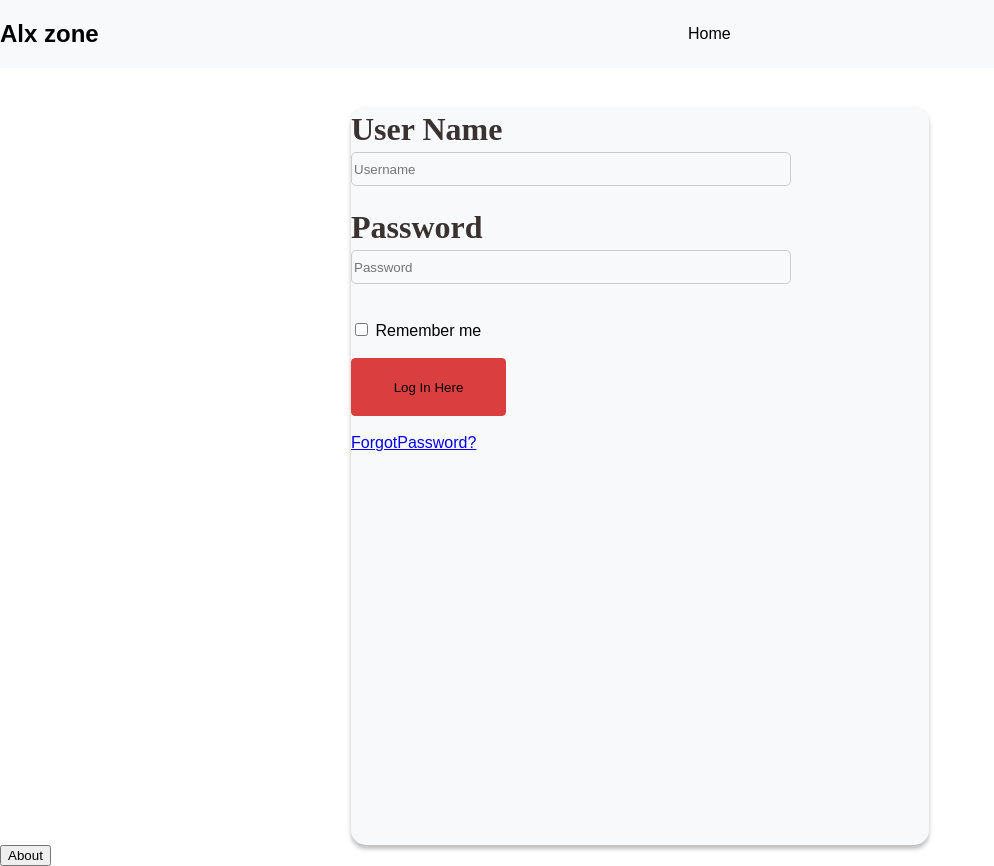
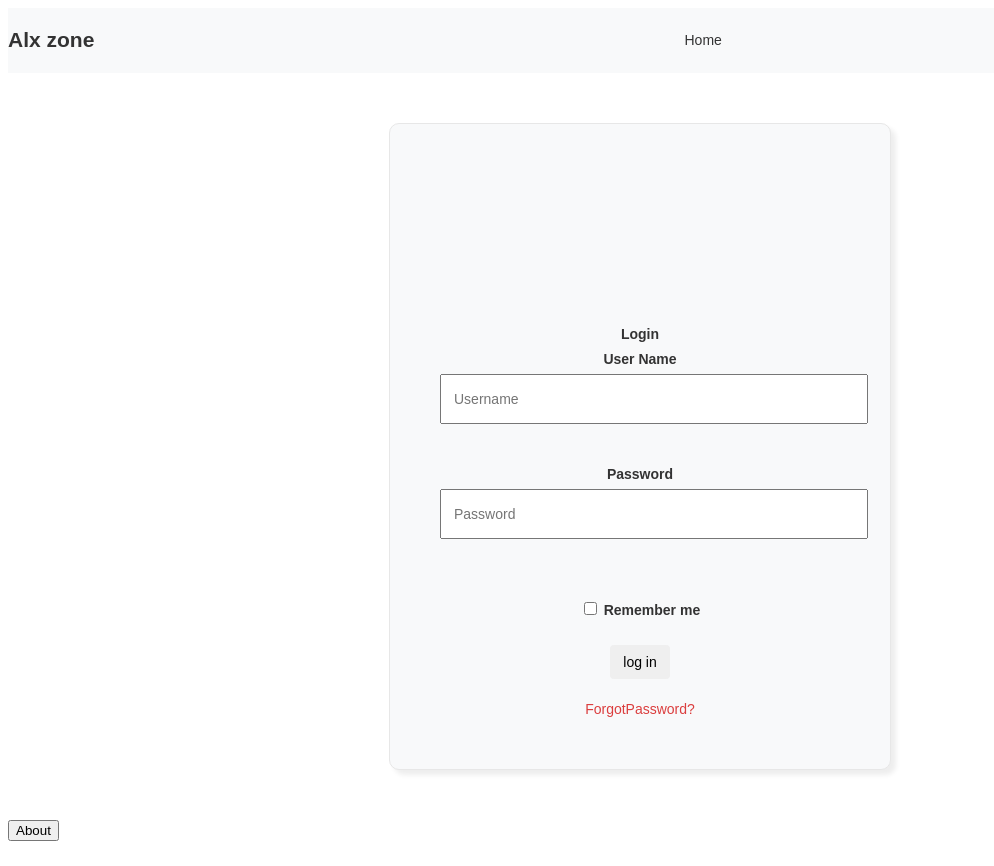
Before and after one commit to abrhamadddis/ALX_zone, a Python web app: template template/login.html in a window 1280 px wide. Shown: the whole page, without its empty margins (0-994 px from the left). After the commit the page ends 841 px from the top, so only its background shows below. Run offline with Jinja, Linux system fonts and the light colour scheme; the template is opened without the code that fills it, so the values that code supplies are empty.

Commit message:
clone started

```diff
--- a/template/login.css
+++ b/template/login.css
@@ -1,9 +1,12 @@
 body
 {
-    margin: 0;
-    padding: 0;
-    background-color:white;
-    font-family: 'Arial';
+
+    font-family: "aktiv-grotesk", sans-serif;
+    font-size: 14px;
+    line-height: 1.428571429;
+    color: #333333;
+    background-color: #fff;
+
 }
 nav {
     background-color: #F8F9FA;
@@ -17,52 +20,66 @@ ul {
     margin: auto;
 }
 form {
-margin:auto;
-margin-top:3%;
-width: 578px;
-height: 739px;
 
-background: #F8F9FA;
-box-shadow: 0px 4px 4px rgba(0, 0, 0, 0.25);
-border-radius: 15px;
+        background-color: #f8f9fa;
+        border: 1px solid #e7e7e7;
+        border-radius: 10px;
+        box-shadow: 5px 5px 5px #eee;
+        margin: 50px auto;
+        max-width: 400px;
+        padding: 50px;
+        text-align: center;
+        width: 100%;
 }
-/* #main{
-max-widt;
-margin: auto;
-} */
+
+#main{
+
+padding-top:150px;
+}
 .input_2{
-box-sizing: border-box;
-width: 440px;
-height: 34px;
-
-background: #F8F9FA;
-border: 1px solid #CCCCCC;
-border-radius: 5px;
+    display: block;
+    width: 100%;
+    height: 34px;
+    padding: 6px 12px;
+    font-size: 14px;
+    line-height: 1.428571429;
 }
 #log {
-    box-sizing: border-box;
-
-    width: 155px;
-    height: 58px;
-
-    background: #DB3E3E;
-    border: 1px solid #DB3E3E;
+    display: inline-block;
+    margin-bottom: 0;
+    font-weight: normal;
+    text-align: center;
+    white-space: nowrap;
+    vertical-align: middle;
+    touch-action: manipulation;
+    cursor: pointer;
+    background-image: none;
+    border: 1px solid transparent;
+    padding: 6px 12px;
+    font-size: 14px;
+    line-height: 1.428571429;
     border-radius: 4px;
+    -webkit-user-select: none;
+    -moz-user-select: none;
+    -ms-user-select: none;
+    user-select: none;
 
 }
+
 .label_2
 {
-width: 74px;
-height: 46px;
-margin-left: auto;
-font-family: 'Jost';
-font-style: normal;
-font-weight: 400;
-font-size: 32px;
-line-height: 46px;
-text-align: center;
-color: #0B0000;
-opacity: 0.8;
+    display: inline-block;
+    max-width: 100%;
+    margin-bottom: 5px;
+    font-weight: 700;
+}
+
+#label_3 {
+    margin-left: 37%;
+}
+#link_1 {
+    color: #db3e3e;
+    text-decoration: none;
 }
 footer {
     margin: auto;
--- a/template/login.html
+++ b/template/login.html
@@ -17,6 +17,8 @@
     <div class="login">
     <form id="login">
         <div id="main">
+            <label class="label_2">Login</label>
+            <br>
             <label class="label_2"><b>User Name</b></label>
             <br>
             <input class="input_2" type="text" name="Uname" id="Uname" placeholder="Username">
@@ -25,12 +27,14 @@
             <br>
             <input class="input_2" type="Password" name="Pass" id="Pass" placeholder="Password">
             <br><br><br>
-            <input type="checkbox" id="check">
-            <span>Remember me
+            <div class="label_2">
+                <input type="checkbox" id="check">
+                <label >Remember me </label>
+            </div>
             <br><br>
-            <input type="button" name="log" id="log" value="Log In Here">
+            <button id="log">log in</button>
             <br><br>
-            <a href="#">ForgotPassword?</a>
+            <a id="link_1" href="#">ForgotPassword?</a>
         </div>
     </form>
 </div>
```
